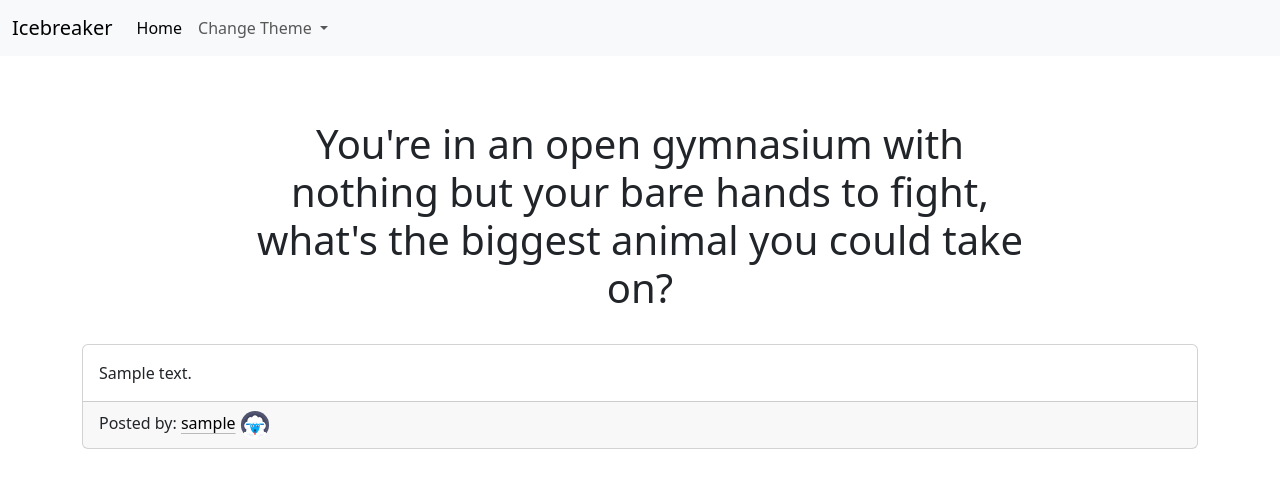
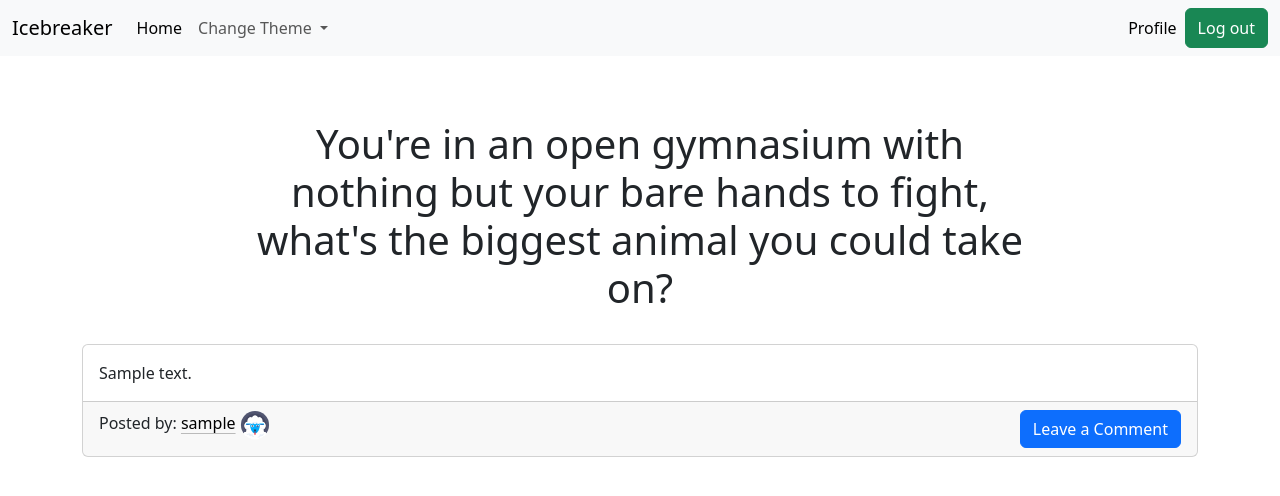
Before and after one commit to colepatters/uofm-fsw-project-2, a Node server app: page /api/question/1 in a window 1280 px wide. Shown: the top 496 px of the page. Run offline with Node 20, Linux system fonts and the light colour scheme; a user stored in the database is signed in; data comes from the database, SQL or seed files in the repository; tables that the repository leaves empty hold one stand-in row (values such as "Sample post"); some libraries are stand-ins or nearby versions.

Commit message:
answerComment posting to answerComment model with corresponding id's

```diff
--- a/controllers/api/questionRoutes.js
+++ b/controllers/api/questionRoutes.js
@@ -23,9 +23,11 @@ router.get("/:questionId", async (req, res) => {
       return;
     };
 
+
     res.render("question", {
       question: question.get({ plain: true }),
       answers: question.Answers.map((answer) => answer.get({ plain: true })),
+      logged_in: req.session.logged_in,
     });
   } catch (error) {
     res.status(500).json(error);
--- /dev/null
+++ b/public/js/comment.js
@@ -0,0 +1,29 @@
+const commentForm = document.querySelectorAll('form');
+
+const addComment = async (e) => {
+    e.preventDefault();
+
+    if (e.target.matches('button')) {
+        const answerId = e.target.id;
+
+        const commentInput = document.querySelector(`#commentInput${answerId}`).value.trim();
+
+        if (commentInput) {
+            console.log(commentInput);
+            const response = await fetch(`/api/comment/${answerId}`, {
+                method: 'POST',
+                body: JSON.stringify({
+                    answer_comment: commentInput
+                }),
+                headers: { 'Content-Type': 'application/json' }
+            });
+            const x = await response.json();
+            console.log(x);
+        }
+    }
+}
+
+commentForm.forEach(form => {
+    // Add a click event listener to each button
+    form.addEventListener('click', addComment);
+});
--- a/views/question.handlebars
+++ b/views/question.handlebars
@@ -11,14 +11,31 @@
           <!-- Add any other properties you want to display -->
 
         </div>
-        <div class="card-footer mb-0">
-          Posted by:
-          <a href="/profile/{{User.id}}" class="link-body-emphasis link-offset-2 link-underline-opacity-25 link-underline-opacity-75-hover">{{User.username}}</a>
-          <img src="/images/avatars/svg/{{User.Avatar.image_url}}" height="30px" width="30px" alt="avatar"/>
+        <div class="card-footer d-flex justify-content-between mb-0">
+          <div>
+            Posted by:
+            <a href="/profile/{{User.id}}" class="link-body-emphasis link-offset-2 link-underline-opacity-25 link-underline-opacity-75-hover">{{User.username}}</a>
+            <img src="/images/avatars/svg/{{User.Avatar.image_url}}" height="30px" width="30px" alt="avatar"/>
+          </div>
+          <button class="btn btn-primary" type="button" data-bs-toggle="collapse" data-bs-target="#commentForm{{id}}" aria-expanded="false" aria-controls="commentForm">
+            Leave a Comment
+          </button>
         </div>
       </div>
+      <div class="collapse" id="commentForm{{id}}">
+          <div class="card card-body text-center">
+            <form id="commentForm{{id}}">
+              <div class="d-flex flex-column align-items-center my-1">
+                <label for="commentInput{{id}}" class="form-label">Comment:</label>
+                <textarea class="form-control w-50" id="commentInput{{id}}" placeholder="Comment here..."></textarea>
+              </div>
+              <button type="submit" class="btn btn-success mt-2" id="{{id}}">Post Comment!</button>
+            </form>
+          </div>
+        </div>
     {{/each}}
   </div>
+  <script src="/js/comment.js"></script>
 {{else}}
   <p>No answers found</p>
 {{/if}}
```
Also changed, not shown: controllers/api/commentRoutes.js (+7 -2 lines), models/AnswerComment.js (+16 -16 lines), models/index.js (+10 -0 lines).
